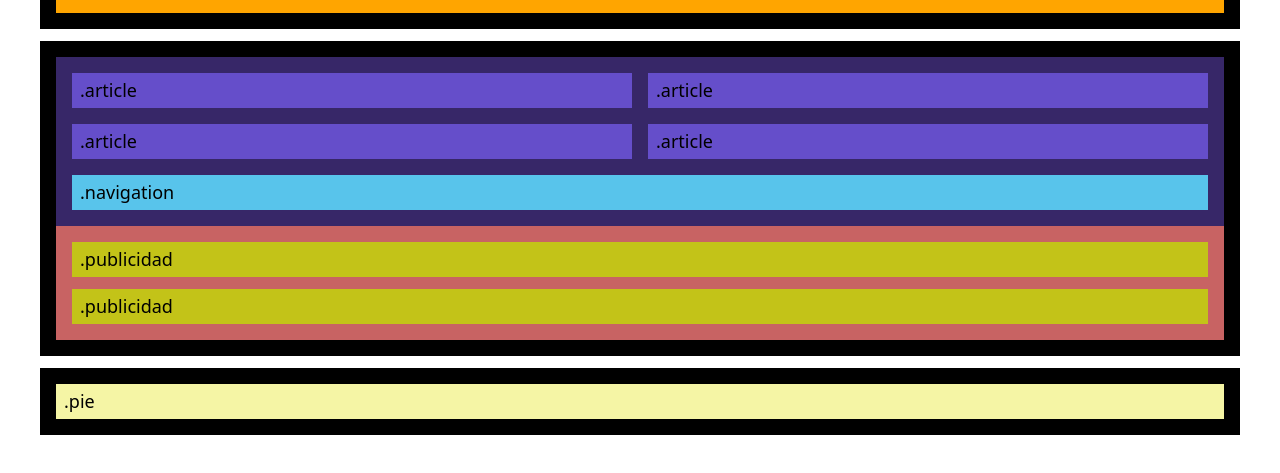
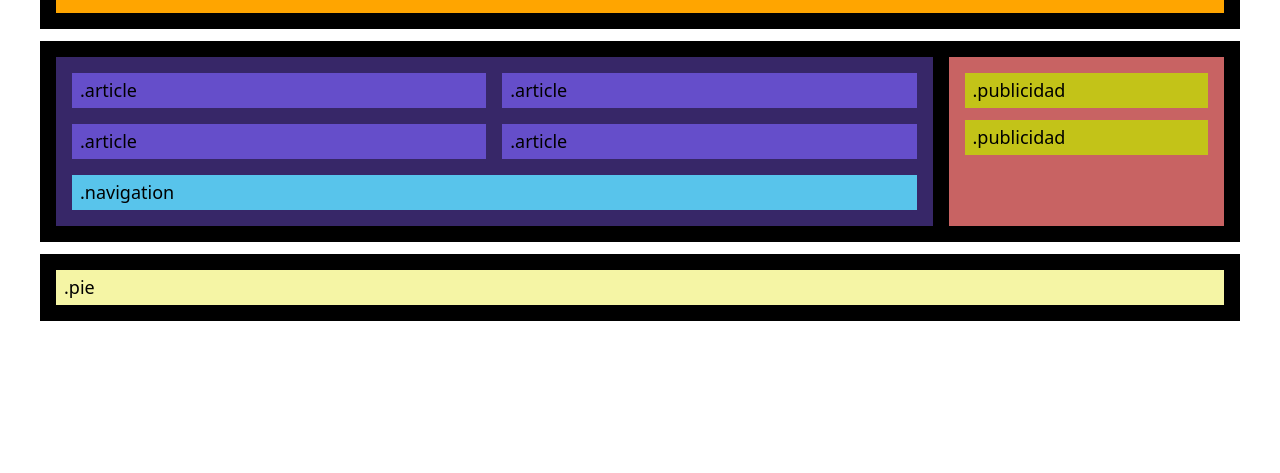
Before and after one commit to Leoyalta/IT-Academy-Flex, a plain HTML site: page index.html in a window 1280 px wide. Shown: the part 195-668 px from the top of the page. Drawn offline with Linux system fonts and the light colour scheme.

Commit message:
final-commit

```diff
--- a/index.html
+++ b/index.html
@@ -19,7 +19,7 @@
         </div>
       </section>
     </header>
-    <main class="container">
+    <main class="main-box container">
       <div class="articles-wrapper">
         <ul class="article-list">
           <li class="article-item"><p>.article</p></li>
```
